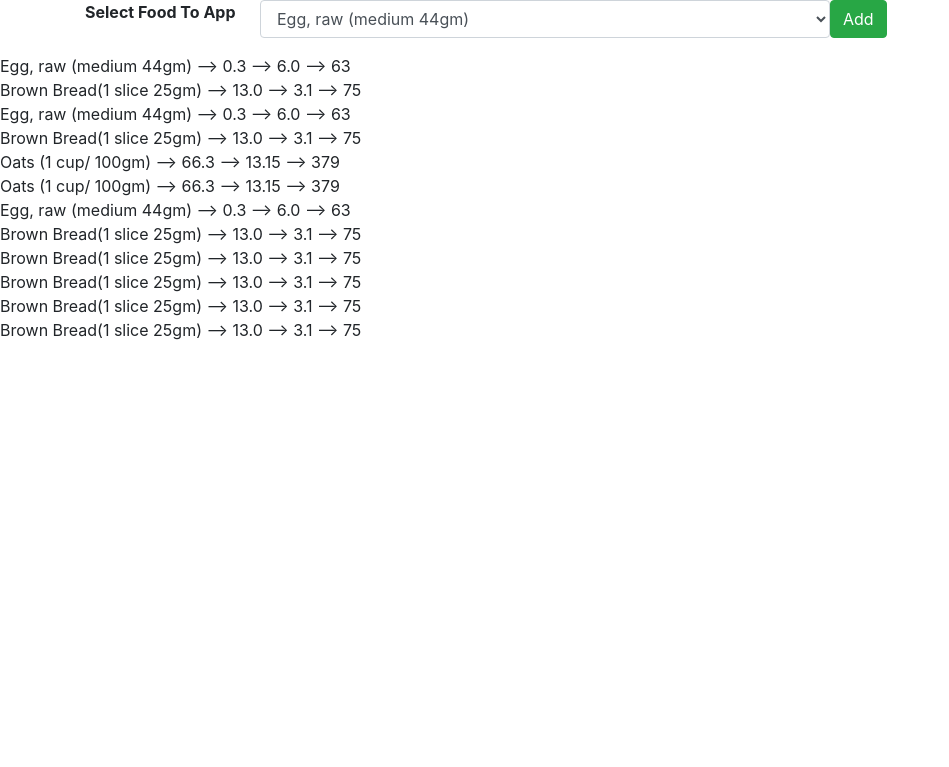
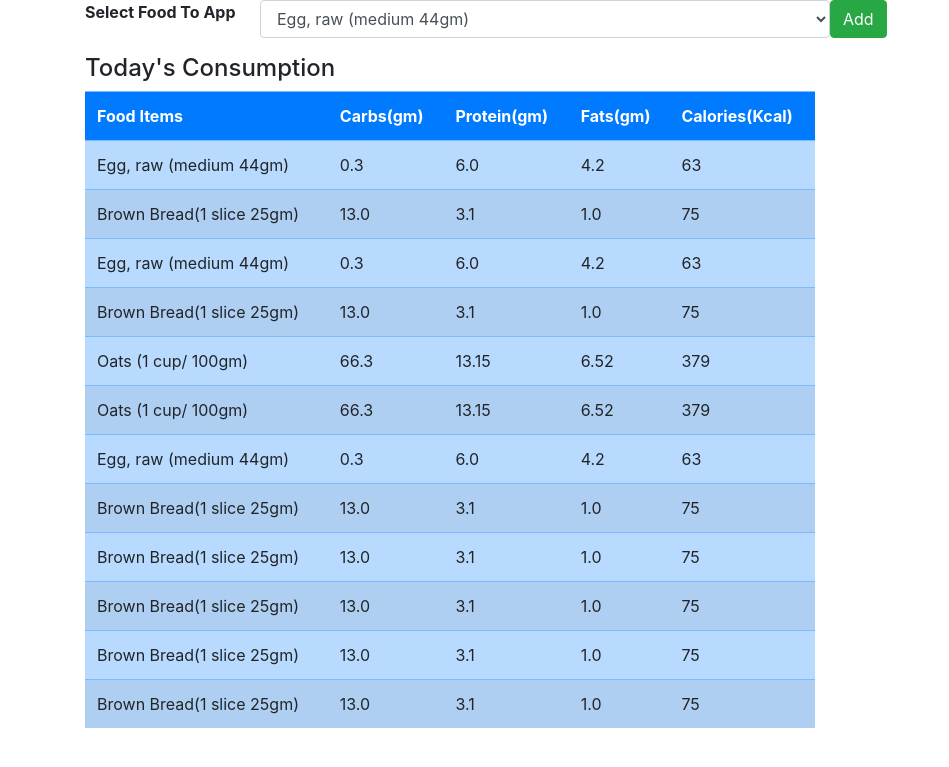
Before and after one commit to Aanchal-kumari-R/django_caloriecount, a Django app: page / in a window 1280 px wide. Shown: the top 767 px of the page, without its empty margins (0-949 px from the left). Run offline with Django 5.2, Linux system fonts and the light colour scheme; a user stored in the database is signed in; data comes from the database, SQL or seed files in the repository.

Commit message:
Designing Table For Consumed Food

```diff
--- a/myapp/templates/myapp/index.html
+++ b/myapp/templates/myapp/index.html
@@ -26,14 +26,36 @@
          </form>
       </div>
     </div>
+
+    <div class="row">
+      <div class="col-md-8">
+        <div>
+        <h4>Today's Consumption</h4>
+        </div>
+        <table id="table" class="table table-striped table-primary">
+          <tr  class="bg-primary text-white">
+            <th>Food Items</th>
+            <th>Carbs(gm)</th>
+            <th>Protein(gm)</th>
+            <th>Fats(gm)</th>
+            <th>Calories(Kcal)</th>
+          </tr>
+          {% for c in consumed_food %}
+          <tr>
+           <td>{{c.food_consumed.name}}</td>
+           <td>{{c.food_consumed.carbs}}</td>
+           <td>{{c.food_consumed.protein}}</td>
+           <td>{{c.food_consumed.fats}}</td>
+           <td>{{c.food_consumed.calories}}</td>
+          </tr>
+          {% endfor %}
+        </table>
+      </div>
+      <div class="col-md-3 offset-md-1">
+
+      </div>
+    </div>
   </div>
 
-
-
-
-
-     {% for c in consumed_food %}
-     {{c.food_consumed.name}} --> {{c.food_consumed.carbs}} --> {{c.food_consumed.protein}} --> {{c.food_consumed.calories}} <br>
-     {% endfor %}
 </body>
 </html>
```
